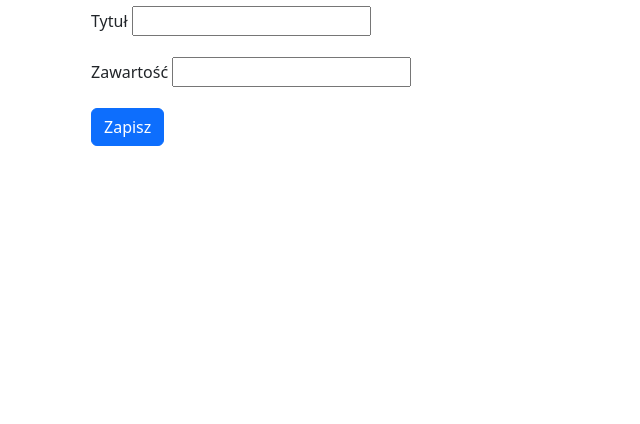
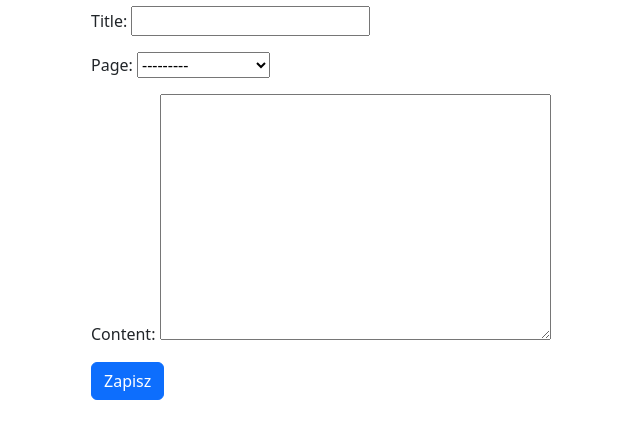
Before and after one commit to jakub-krzywda/Cool_School_proper, a Django app: page /add_article/main/ in a window 1280 px wide. Shown: the part 376-800 px from the top of the page, without its empty margins (193-833 px from the left). Run offline with Django 4.2, Linux system fonts and the light colour scheme; a user stored in the database is signed in; data comes from the database, SQL or seed files in the repository; both versions use the stored data as it was after the commit; some libraries are stand-ins or nearby versions.

Commit message:
Made changes in edit page template in order to display WYSIWYG editor.

```diff
--- a/CoolSchool/CoolSchool/settings.py
+++ b/CoolSchool/CoolSchool/settings.py
@@ -14,7 +14,9 @@
 
 # Build paths inside the project like this: BASE_DIR / 'subdir'.
 BASE_DIR = Path(__file__).resolve().parent.parent
-
+MEDIA_ROOT = BASE_DIR / 'media'
+MEDIA_URL = '/media/'
+CKEDITOR_UPLOAD_PATH = 'ckeditor_uploads/'
 # Quick-start development settings - unsuitable for production
 # See https://docs.djangoproject.com/en/4.2/howto/deployment/checklist/
 
--- a/CoolSchool/articles_app/forms.py
+++ b/CoolSchool/articles_app/forms.py
@@ -1,8 +1,11 @@
 from django import forms
 from .models import Article
+from ckeditor.widgets import CKEditorWidget
 
 
 class ArticleForm(forms.ModelForm):
+    content = forms.CharField(widget=CKEditorWidget())
+
     class Meta:
         model = Article
-        fields = ['title', 'content', 'page']
+        fields = ['title', 'page']
--- a/CoolSchool/articles_app/models.py
+++ b/CoolSchool/articles_app/models.py
@@ -1,5 +1,5 @@
 from django.db import models
-
+from ckeditor.fields import RichTextField
 
 class Page(models.Model):
     title = models.CharField(max_length=100)
@@ -10,6 +10,6 @@
 # Create your models here.
 class Article(models.Model):
     title = models.CharField(max_length=200)
-    content = models.TextField()
+    content = RichTextField()
     pub_date = models.DateTimeField('date published')
     page = models.ForeignKey(Page, on_delete=models.CASCADE, null=True)
--- a/CoolSchool/articles_app/templates/edit_page.html
+++ b/CoolSchool/articles_app/templates/edit_page.html
@@ -17,9 +17,11 @@
 <script src="https://cdn.jsdelivr.net/npm/bootstrap@5.3.1/dist/js/bootstrap.bundle.min.js"
         integrity="sha384-HwwvtgBNo3bZJJLYd8oVXjrBZt8cqVSpeBNS5n7C8IVInixGAoxmnlMuBnhbgrkm"
         crossorigin="anonymous"></script>
+<script src="{% static 'ckeditor/ckeditor-init.js' %}"></script>
+<script src="{% static 'ckeditor/ckeditor/ckeditor.js' %}"></script>
 <nav class="navbar navbar-expand-lg bg-body-tertiary">
     <div class="container-fluid" id="nav_top">
-        <a class="navbar-brand" href="#">
+        <a class="navbar-brand" href="{% url 'admin:index' %}">
 
             <img id="imgLogo" src="{% static 'img/logo2.png' %}"></a>
         <button class="navbar-toggler" type="button" data-bs-toggle="collapse" data-bs-target="#navbarNav"
@@ -56,12 +58,7 @@
                 <form method="post">
                     {% csrf_token %}
                     <div class="mb-3">
-                        <label for="id_title" class="form-label">Tytuł</label>
-                        <input type="text" name="title" id="id_title">
-                    </div>
-                    <div class="mb-3">
-                        <label for="id_content" class="form-label">Zawartość</label>
-                        <input type="text" name="title" id="id_content">
+                        {{ form.as_p }}
                     </div>
                     <button type="submit" class="btn btn-primary">Zapisz</button>
                 </form>
@@ -72,6 +69,5 @@
     </div>
 </div>
 
-
 </body>
 </html>
```
Also changed, not shown: CoolSchool/articles_app/migrations/0006_alter_article_content.py (added), CoolSchool/db.sqlite3.
